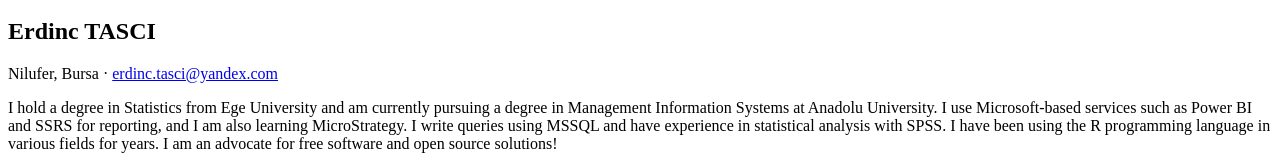
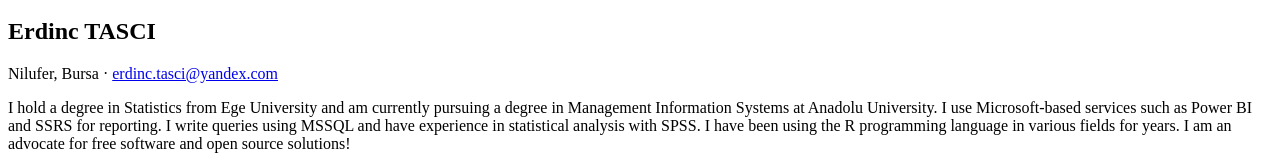
Before and after one commit to erdinctasci/website-demo, a website with bundled scripts: page index.html in a window 1280 px wide. Shown: the part 2317-2483 px from the top of the page. Built offline with nearby package versions, Linux system fonts and the light colour scheme; a web font is replaced by a local one.

Commit message:
about me changes

```diff
--- a/index.html
+++ b/index.html
@@ -72,7 +72,7 @@
           <div class="subheading mb-5">Nilufer, Bursa ·
             <a href="mailto:name@email.com">erdinc.tasci@yandex.com</a>
           </div>
-          <p class="mb-5">I hold a degree in Statistics from Ege University and am currently pursuing a degree in Management Information Systems at Anadolu University. I use Microsoft-based services such as Power BI and SSRS for reporting, and I am also learning MicroStrategy. I write queries using MSSQL and have experience in statistical analysis with SPSS. I have been using the R programming language in various fields for years. I am an advocate for free software and open source solutions!</p>
+          <p class="mb-5">I hold a degree in Statistics from Ege University and am currently pursuing a degree in Management Information Systems at Anadolu University. I use Microsoft-based services such as Power BI and SSRS for reporting. I write queries using MSSQL and have experience in statistical analysis with SPSS. I have been using the R programming language in various fields for years. I am an advocate for free software and open source solutions!</p>
           <ul class="list-inline list-social-icons mb-0">
             <li class="list-inline-item">
               <a href="https://www.linkedin.com/in/erdinc-tasci/">
```
